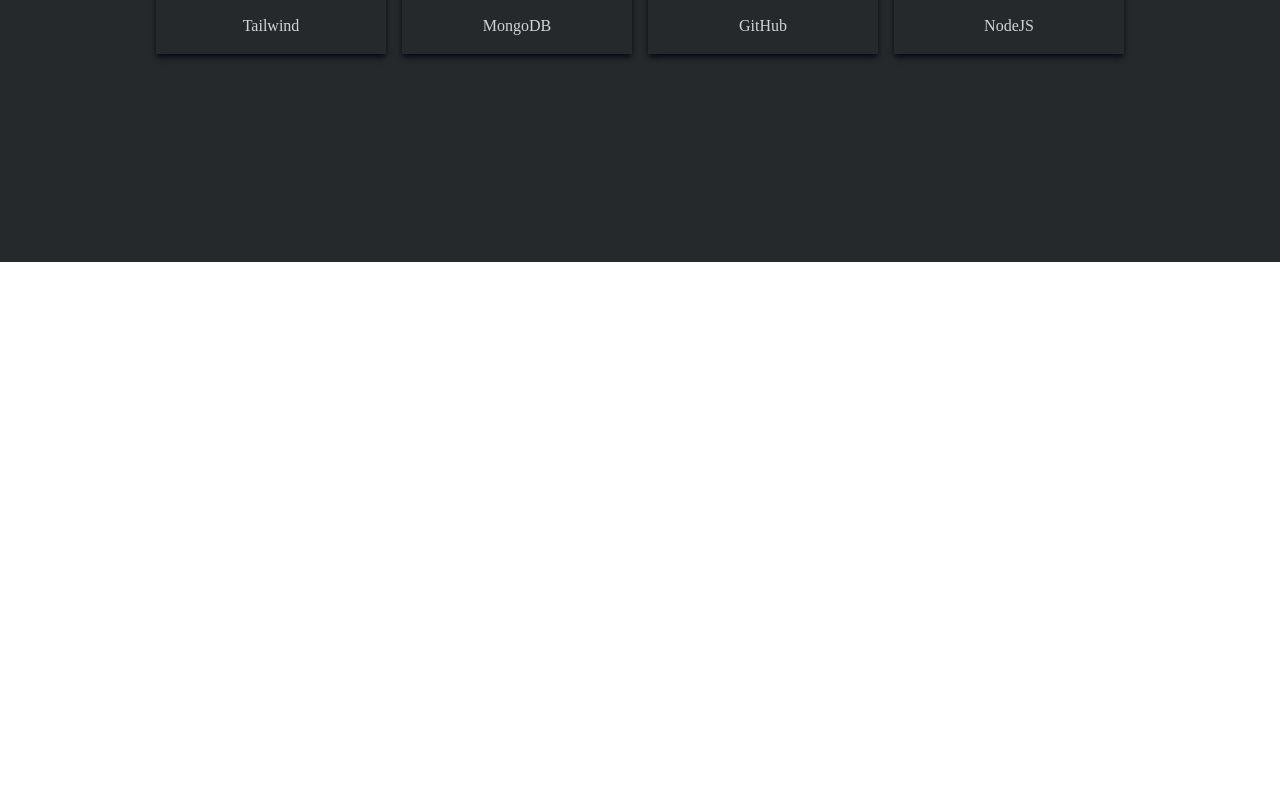
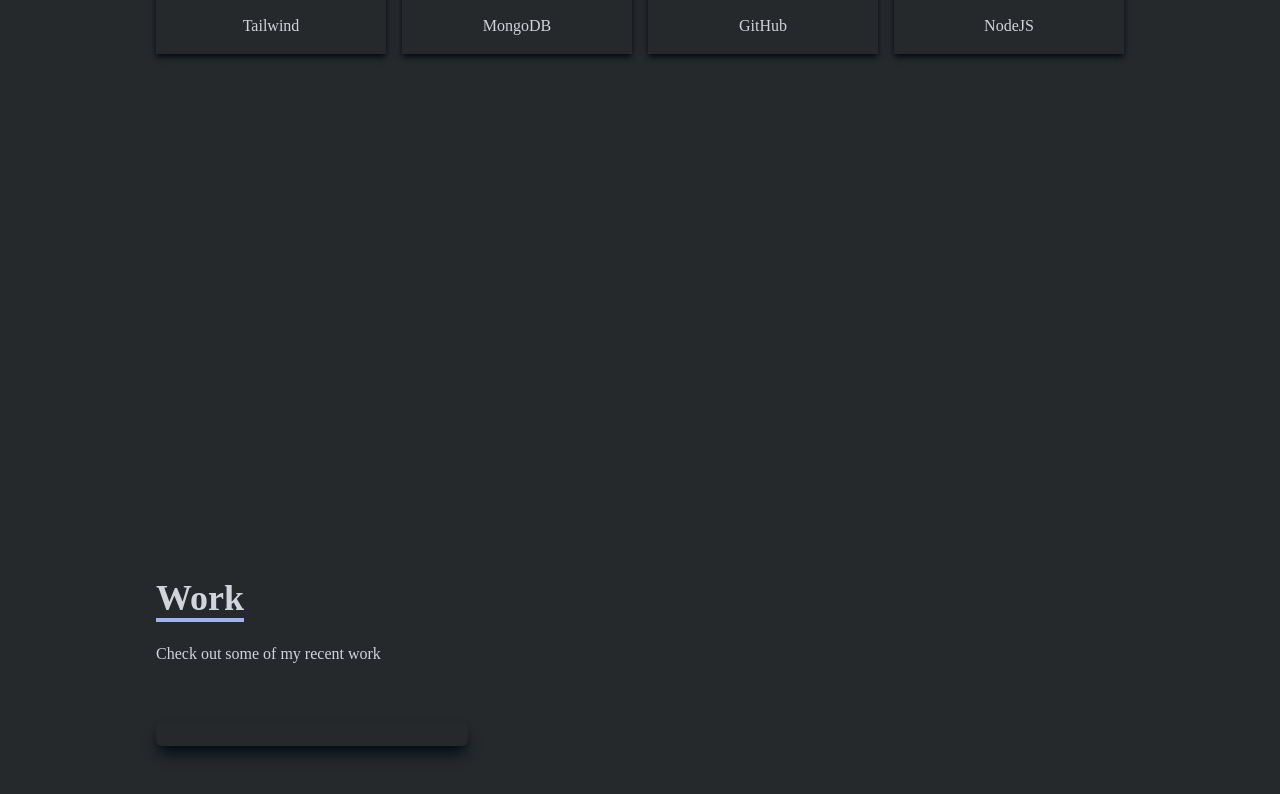
Before and after one commit to palhambra/react-portfolio, a React (Create React App) app in the folder portfolio-react-app/: page / in a window 1280 px wide. Shown: the part 2138-2932 px from the top of the page. Before the commit the page ends 2400 px from the top, so only its background shows below. Built offline with nearby package versions, Linux system fonts and the light colour scheme.

Commit message:
starting work.js

```diff
--- a/portfolio-react-app/src/App.js
+++ b/portfolio-react-app/src/App.js
@@ -2,6 +2,7 @@ import Navbar from "./components/Navbar";
 import Home from "./components/Home"
 import About from './components/About'
 import Skills from './components/Skills'
+import Work from './components/Work'
 
 function App() {
   return (
@@ -10,6 +11,7 @@ function App() {
       <Home />
       <About />
       <Skills />
+      <Work />
     </div>
   );
 }
--- /dev/null
+++ b/portfolio-react-app/src/components/Work.js
@@ -0,0 +1,34 @@
+import React from 'react'
+
+const Work = () => {
+  return (
+    <div name='work' className='w-full md:h-screen text-gray-300 bg-[#26292B]'>
+      <div className='max-w-[1000px] mx-auto p-4 flex flex-col justify-center w-full h-full'>
+        <div className='pb-8'>
+          <p className='text-4xl font-bold inline border-b-4 border-[#A2B2EE]'>Work</p>
+          <p className='py-6'>Check out some of my recent work</p>
+        </div>
+
+        <div className='grid sm:grid-cols-2 md:grid-cols-3 gap-4'>
+          <div className='shadow-lg shadow-[#040c16] group container rounded-md flex justify-center items-center mx-auto content-div'>
+            <div>
+              <span>
+
+              </span>
+              <div>
+                <a href='/'>
+                  <button></button>
+                </a>
+                <a href='/'>
+                  <button></button>
+                </a>
+              </div>
+            </div>
+          </div>
+        </div>
+      </div>
+    </div>
+  )
+}
+
+export default Work
```
